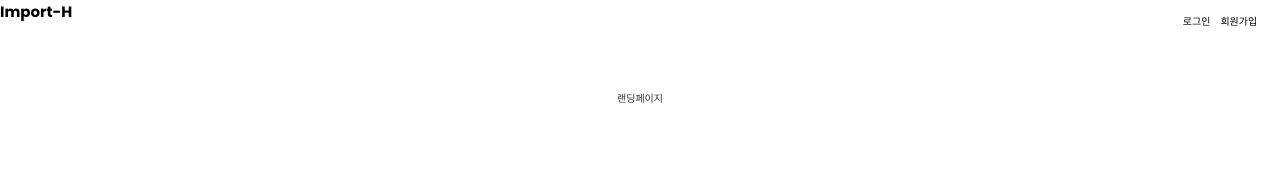
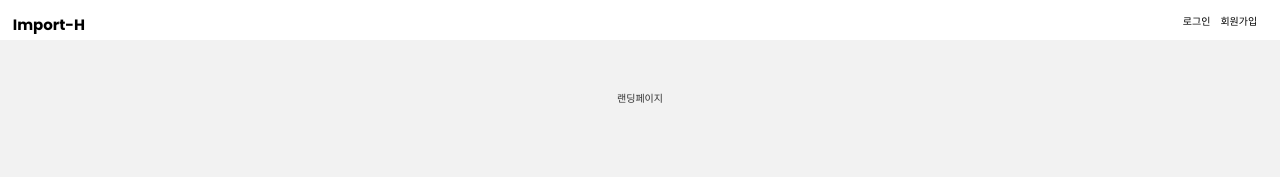
Before and after one commit to import-H/frontend, a React (Create React App) app: page / in a window 1280 px wide. Shown: the top 177 px of the page. Built offline with nearby package versions, Linux system fonts and the light colour scheme; a small style sheet from the web is missing.

Commit message:
콘텐츠 부분 색깔 수정해서 상단바와 구별

```diff
--- a/src/Nav.css
+++ b/src/Nav.css
@@ -1,6 +1,7 @@
 /* NavBar */
-header {position: fixed; top: 0; left:0; right: 0; background-color: white;}
-header #logo {float: left;}
+header {position: fixed; top: 0; left:0; right: 0; background-color: white; height: 5%}
+header #content {margin: 1%}
+header #logo {float: left}
 header #logo a, header #log a, .inner a {text-decoration: none; color: black;}
-header #log {float:right; margin: 1%;}
+header #log {float: right}
 header #log .element {float:left; margin-right:10px;}
--- a/src/Pages/Sections/NavBar.js
+++ b/src/Pages/Sections/NavBar.js
@@ -4,9 +4,11 @@ import UserMenu from './UserMenu';
 function NavBar() {
     return (
         <nav>
-            <span id="logo"><h1><a href="/">Import-H</a></h1></span>
-            <div id="log">
-                <UserMenu />
+            <div id="content">
+                <span id="logo"><h1><a href="/">Import-H</a></h1></span>
+                <div id="log">
+                    <UserMenu />
+                </div>
             </div>
         </nav>
     )
--- a/src/Styles/Globalstyle.js
+++ b/src/Styles/Globalstyle.js
@@ -17,6 +17,7 @@ const GlobalStyle = createGlobalStyle`
         font-size: 10px; // 1rem = 10px
         font-family: 'Poppins', 'Noto Sans KR' , 'sans-serif';
         color: #333;
+        background-color: #f2f2f2;
     }
 `;
 
```
